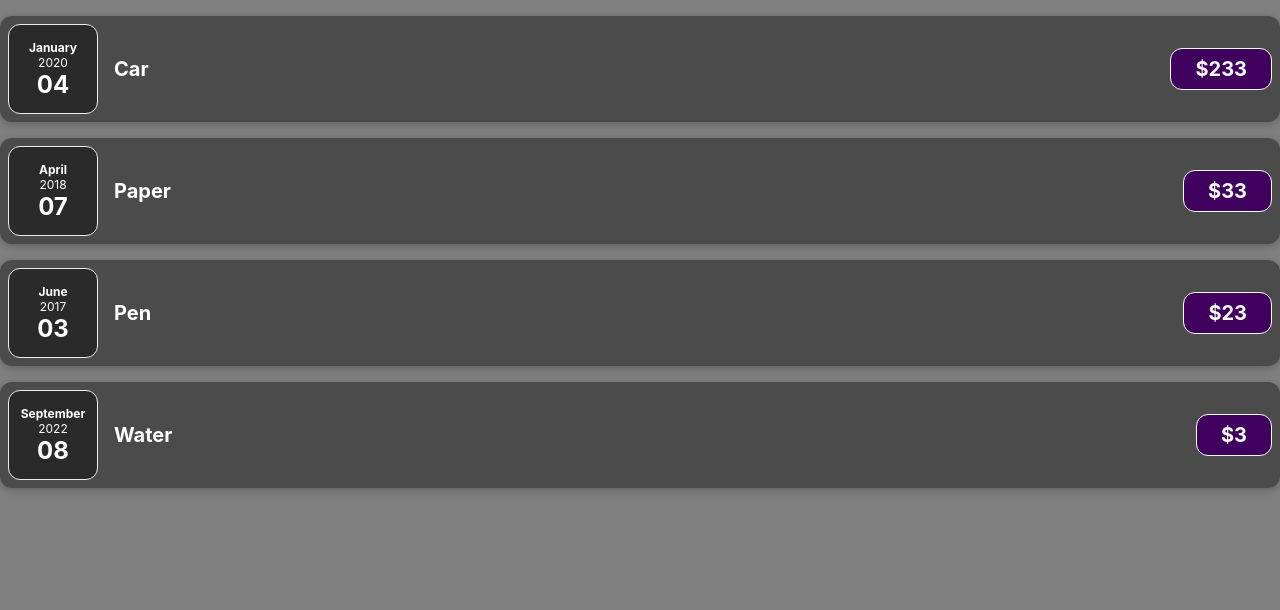
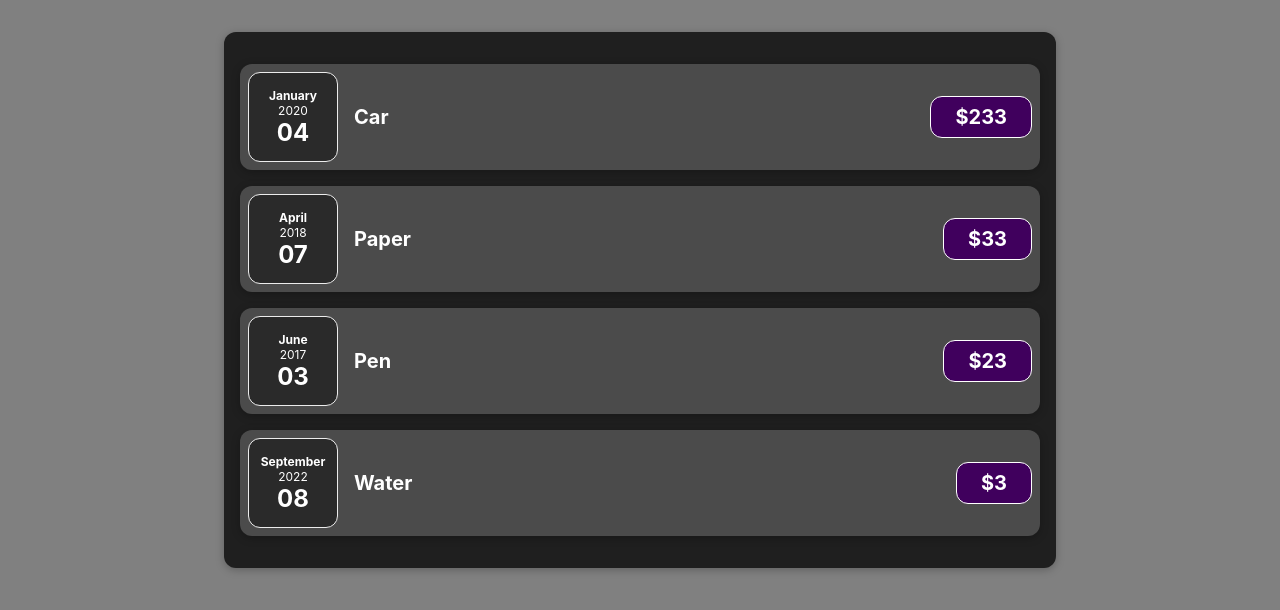
Before and after one commit to basma-skaik/react-complete-guide, a React (Create React App) app: page / in a window 1280 px wide. Shown: the top 610 px of the page. Built offline with nearby package versions, Linux system fonts and the light colour scheme.

Commit message:
Finishing Section 4

```diff
--- a/src/App.js
+++ b/src/App.js
@@ -1,7 +1,6 @@
-import Expenses from "./components/Expenses";
-import "./components/Expenses.css";
+import Expenses from "./components/Expenses/Expenses";
 
-function App() {
+const App = () => {
   const expenses = [
     { id: "e1", title: "Car", amount: "233", date: new Date(2019, 12, 4) },
     { id: "e2", title: "Paper", amount: "33", date: new Date(2018, 3, 7) },
@@ -9,30 +8,7 @@
     { id: "e4", title: "Water", amount: "3", date: new Date(2022, 8, 8) },
   ];
 
-  return (
-    <div className="Expenses">
-      <Expenses
-        title={expenses[0].title}
-        amount={expenses[0].amount}
-        date={expenses[0].date}
-      />
-      <Expenses
-        title={expenses[1].title}
-        amount={expenses[1].amount}
-        date={expenses[1].date}
-      />
-      <Expenses
-        title={expenses[2].title}
-        amount={expenses[2].amount}
-        date={expenses[2].date}
-      />
-      <Expenses
-        title={expenses[3].title}
-        amount={expenses[3].amount}
-        date={expenses[3].date}
-      />
-    </div>
-  );
-}
+  return <Expenses items={expenses} />;
+};
 
 export default App;
--- a/src/components/Expenses.js
+++ /dev/null
@@ -1,15 +0,0 @@
-import ExpenseItem from "./ExpenseItem";
-
-function Expenses(props) {
-  return (
-    <div>
-      <ExpenseItem
-        title={props.title}
-        amount={props.amount}
-        date={props.date}
-      />
-    </div>
-  );
-}
-
-export default Expenses;
--- a/src/components/ExpenseDate.js
+++ b/src/components/Expenses/ExpenseDate.js
@@ -1,6 +1,6 @@
 import "./ExpenseDate.css";
 
-function ExpenseDate(props) {
+const ExpenseDate = (props) => {
   const month = props.date.toLocaleString("en-US", { month: "long" });
   const day = props.date.toLocaleString("en-US", { day: "2-digit" });
   const year = props.date.getFullYear();
@@ -12,6 +12,6 @@
       <div className="expense-date__day">{day}</div>
     </div>
   );
-}
+};
 
 export default ExpenseDate;
--- a/src/components/ExpenseItem.css
+++ b/src/components/Expenses/ExpenseItem.css
@@ -2,10 +2,8 @@
   display: flex;
   justify-content: space-between;
   align-items: center;
-  box-shadow: 0 2px 8px rgba(0, 0, 0, 0.25);
   padding: 0.5rem;
   margin: 1rem 0;
-  border-radius: 12px;
   background-color: #4b4b4b;
 }
 
--- a/src/components/ExpenseItem.js
+++ b/src/components/Expenses/ExpenseItem.js
@@ -1,16 +1,17 @@
 import "./ExpenseItem.css";
 import ExpenseDate from "./ExpenseDate";
+import Card from "../UI/Card";
 
-function ExpenseItem(props) {
+const ExpenseItem = (props) => {
   return (
-    <div className="expense-item">
+    <Card className="expense-item">
       <ExpenseDate date={props.date} />
       <div className="expense-item__description">
         <h2>{props.title}</h2>
         <div className="expense-item__price">${props.amount}</div>
       </div>
-    </div>
+    </Card>
   );
-}
+};
 
 export default ExpenseItem;
--- a/src/components/Expenses.css
+++ b/src/components/Expenses/Expenses.css
@@ -4,6 +4,4 @@
   margin: 2rem auto;
   width: 50rem;
   max-width: 95%;
-  border-radius: 12px;
-  box-shadow: 0 1px 8px rgba(0, 0, 0, 0.25);
 }
--- /dev/null
+++ b/src/components/Expenses/Expenses.js
@@ -0,0 +1,32 @@
+import ExpenseItem from "./ExpenseItem";
+import "./Expenses.css";
+import Card from "../UI/Card";
+
+const Expenses = (props) => {
+  return (
+    <Card className="expenses">
+      <ExpenseItem
+        title={props.items[0].title}
+        amount={props.items[0].amount}
+        date={props.items[0].date}
+      />
+      <ExpenseItem
+        title={props.items[1].title}
+        amount={props.items[1].amount}
+        date={props.items[1].date}
+      />
+      <ExpenseItem
+        title={props.items[2].title}
+        amount={props.items[2].amount}
+        date={props.items[2].date}
+      />
+      <ExpenseItem
+        title={props.items[3].title}
+        amount={props.items[3].amount}
+        date={props.items[3].date}
+      />
+    </Card>
+  );
+};
+
+export default Expenses;
--- /dev/null
+++ b/src/components/UI/Card.css
@@ -0,0 +1,6 @@
+.card {
+  border-radius: 12px;
+  box-shadow: 0 1px 8px rgba(0, 0, 0, 0.25);
+  box-shadow: 0 2px 8px rgba(0, 0, 0, 0.25);
+  border-radius: 12px;
+}
--- /dev/null
+++ b/src/components/UI/Card.js
@@ -0,0 +1,8 @@
+import "./Card.css";
+
+const Card = (props) => {
+  const classes = "card " + props.className;
+  return <div className={classes}>{props.children}</div>;
+};
+
+export default Card;
```
Also changed, not shown: src/components/Expenses/ExpenseDate.css (renamed from src/components/ExpenseDate.css).
